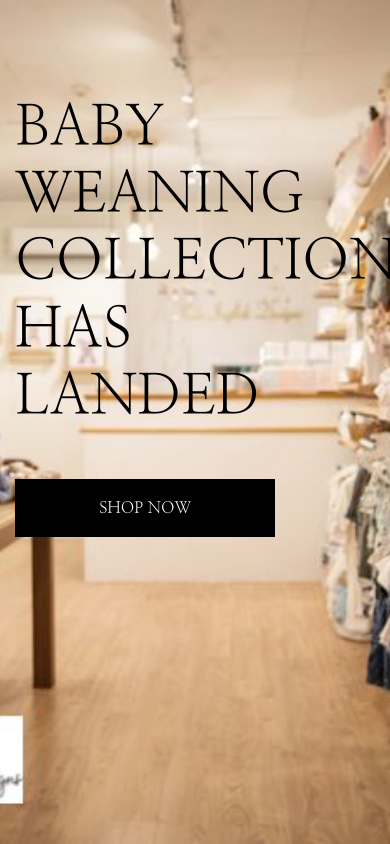
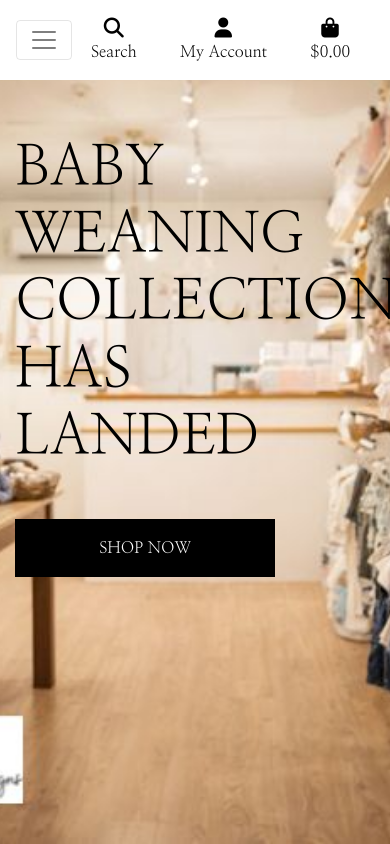
Before and after one commit to stephaniemaf/baby-things-shop, a Django app: page / in a window 390 px wide. Run offline with Django 3.2, Linux system fonts and the light colour scheme; some libraries are stand-ins or nearby versions.

Commit message:
added include files and nav bar options and added css styling for mobile devices

```diff
--- a/home/templates/home/index.html
+++ b/home/templates/home/index.html
@@ -12,7 +12,7 @@
 {% block content %}
     <div class="container h-100"> <!--will change when i see what im dealing with on my store-->
         <div class="row h-100">
-            <div class="col-6 col-md-5 my-auto">
+            <div class="col-7 col-md-6 my-auto">
                 <h1 class="display-4 logo-font text-black">
                     Baby weaning collection has landed
                 </h1>
--- a/static/css/base.css
+++ b/static/css/base.css
@@ -4,6 +4,7 @@ html {
 
 body {
     background: url('/media/main-page-bg.jpg') no-repeat center center fixed;
+    padding-top: 80px;
     background-size: cover;
     height: calc(100vh - 164px);
     color: #555;
@@ -87,3 +88,11 @@ body {
         padding-top: 164px;
     }
 }
+
+/* mobile devices */
+@media (max-width: 320px){
+    .display-4{
+        font-size: 3rem; /* adjust font size for mobile devices */
+        padding-top: 80px;
+    }
+}
--- a/templates/base.html
+++ b/templates/base.html
@@ -96,6 +96,16 @@
           </ul>
         </div>
       </div>
+      <div class="row bg-white">
+        <nav class="navbar navbar-expand-lg navbar-light w-100">
+          <button class="navbar-toggler" type="button" data-toggle="collapse" data-target="#main-nav"
+            aria-controls="main-nav" aria-expanded="false" aria-label="Toggle navigation">
+            <span class="navbar-toggler-icon"></span>
+          </button>
+          {% include 'includes/mobile-top-header.html' %}
+          {% include 'includes/main-nav.html' %}
+        </nav>
+      </div>
     </header>
 
     {% if messages %}
--- /dev/null
+++ b/templates/includes/main-nav.html
@@ -0,0 +1,57 @@
+<div class="collapse navbar-collapse" id="main-nav">
+    <ul class="navbar-nav w-auto mx-auto">
+        <li class="nav-item dropdown">
+            <a class="logo-font font-weight-bold nav-link text-black mr-5" href="#" id="all-products-link" data-toggle="dropdown" aria-haspopup="true" aria-expanded="false">
+                All Products
+            </a>
+            <div class="dropdown-menu border-0" aria-labelledby="all-products-link">
+                <a href="" class="dropdown-item">Price</a>
+                <a href="" class="dropdown-item ">Rating</a>
+                <a href="" class="dropdown-item ">Category</a>
+                <a href="" class="dropdown-item">All Products</a>
+            </div>
+        </li>
+
+        <li class="nav-item dropdown">
+            <a class="logo-font font-weight-bold nav-link text-black mr-5" href="#" id="clothing-link" data-toggle="dropdown" aria-haspopup="true" aria-expanded="false">
+                Clothing
+            </a>
+            <div class="dropdown-menu border-0" aria-labelledby="clothing-link">
+                <a href="" class="dropdown-item">Boys 0-6</a>
+                <a href="" class="dropdown-item">Boys 6-12</a>
+                <a href="" class="dropdown-item">Girls 0-6</a>
+                <a href="" class="dropdown-item">Girls 6-12</a>
+                <a href="" class="dropdown-item">Swimwear</a>
+                <a href="" class="dropdown-item">Sleepsuits</a>
+                <a href="" class="dropdown-item">SleepBags</a>
+                <a href="" class="dropdown-item">All Clothing</a>
+            </div>
+        </li>
+
+        <li class="nav-item dropdown">
+            <a class="logo-font font-weight-bold nav-link text-black mr-5" href="#" id="weaning-link" data-toggle="dropdown" aria-haspopup="true" aria-expanded="false">
+                Homeware
+            </a>
+            <div class="dropdown-menu border-0" aria-labelledby="weaning-link">
+                <a href="" class="dropdown-item">Weaning sets</a>
+                <a href="" class="dropdown-item">Bowls &amp; Plates</a>
+                <a href="" class="dropdown-item">Cutlery</a>
+                <a href="" class="dropdown-item">Bibs</a>
+                <a href="" class="dropdown-item">Cups</a>
+                <a href="" class="dropdown-item">All Homeware</a>
+            </div>
+        </li>
+
+        <li class="nav-item dropdown">
+            <a class="logo-font font-weight-bold nav-link text-black" href="#" id="specials-link" data-toggle="dropdown" aria-haspopup="true" aria-expanded="false">
+                Special Offers
+            </a>
+            <div class="dropdown-menu border-0" aria-labelledby="specials-link">
+                <a href="" class="dropdown-item">New Arrivals</a>
+                <a href="" class="dropdown-item">Deals</a>
+                <a href="" class="dropdown-item">Clearance</a>
+                <a href="" class="dropdown-item">All Specials</a>
+            </div>
+        </li>
+    </ul>
+</div>
--- /dev/null
+++ b/templates/includes/mobile-top-header.html
@@ -0,0 +1,56 @@
+<li class="list-inline-item">
+    <a class="text-black nav-link d-block d-lg-none" href="#" id="mobile-search" data-toggle="dropdown" aria-haspopup="true" aria-expanded="false">
+        <div class="text-center">
+            <div><i class="fas fa-search fa-lg"></i></div>
+            <p class="my-0">Search</p>
+        </div>
+    </a>
+    <div class="dropdown-menu border-0 w-100 p-3 rounded-0 my-0" aria-labelledby="mobile-search">
+        <form class="form" method="GET" action="">
+            <div class="input-group w-100">
+                <input class="form-control border border-black rounded-0" type="text" name="q" placeholder="Search our site">
+                <div class="input-group-append">
+                    <button class="form-control form-control btn btn-black border border-black rounded-0" type="submit">
+                        <span class="icon">
+                            <i class="fas fa-search"></i>
+                        </span>
+                    </button>
+                </div>
+            </div>
+        </form>
+    </div>
+</li>
+<li class="list-inline-item dropdown">
+    <a class="text-black nav-link d-block d-lg-none" href="#" id="user-options" data-toggle="dropdown" aria-haspopup="true" aria-expanded="false">
+        <div class="text-center">
+            <div><i class="fas fa-user fa-lg"></i></div>
+            <p class="my-0">My Account</p>
+        </div>
+    </a>
+    <div class="dropdown-menu border-0" aria-labelledby="user-options">
+        {% if request.user.is_authenticated %}
+            {% if request.user.is_superuser %}
+                <a href="{% url 'account_logout' %}" class="dropdown-item">Product Management</a>
+            {% endif %}
+            <a href="" class="dropdown-item">My Profile</a>
+            <a href="{% url 'account_logout' %}" class="dropdown-item">Logout</a>
+        {% else %}
+            <a href="{% url 'account_signup' %}" class="dropdown-item">Register</a>
+            <a href="{% url 'account_login' %}" class="dropdown-item">Login</a>
+        {% endif %}
+    </div>
+</li>
+<li class="list-inline-item">
+    <a class="{% if grand_total %}text-primary font-weight-bold{% else %}text-black{% endif %} nav-link d-block d-lg-none" href="">
+        <div class="text-center">
+            <div><i class="fas fa-shopping-bag fa-lg"></i></div>
+            <p class="my-0">
+                {% if grand_total %}
+                    ${{ grand_total|floatformat:2 }}
+                {% else %}
+                    $0.00
+                {% endif %}
+            </p>
+        </div>
+    </a>
+</li>
```
